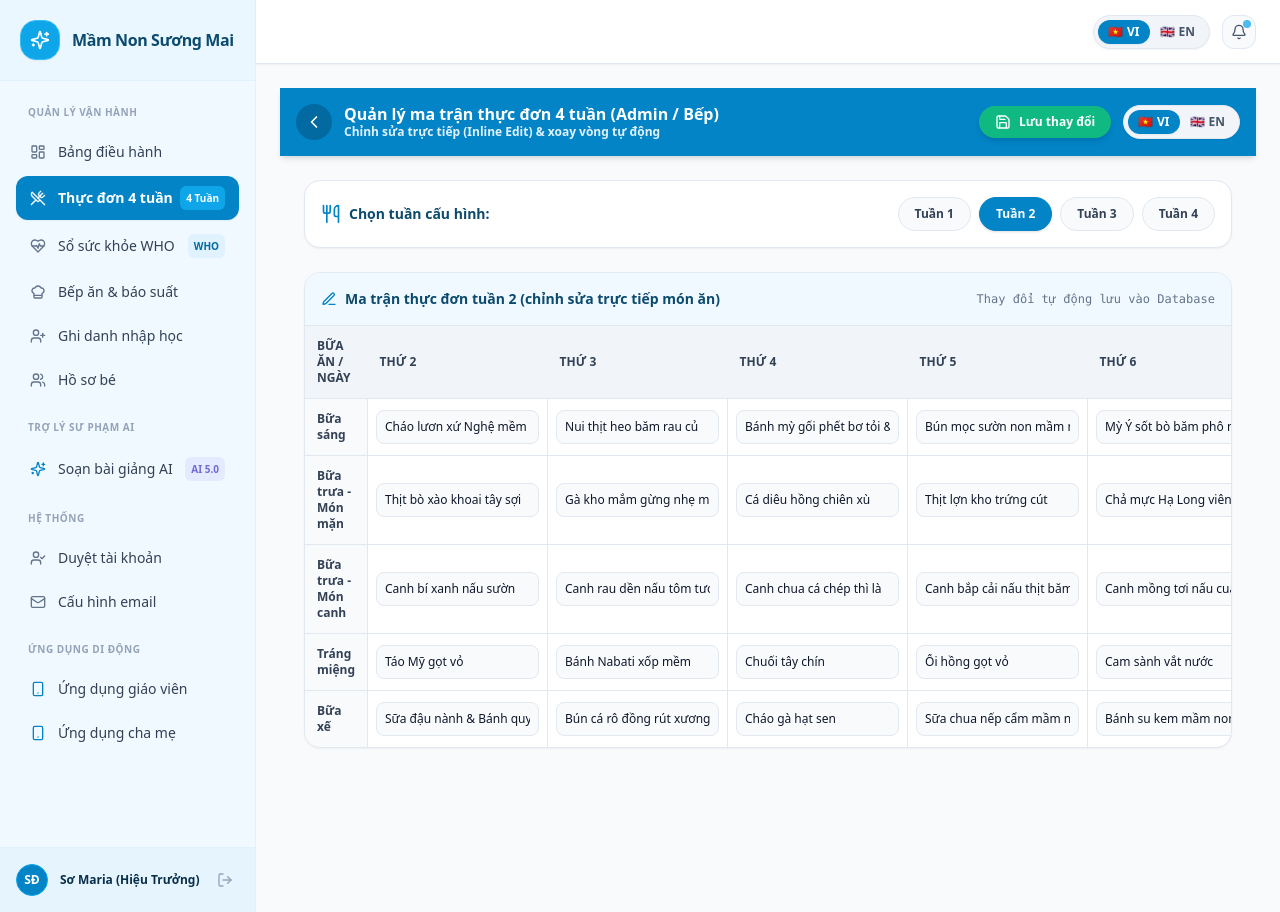
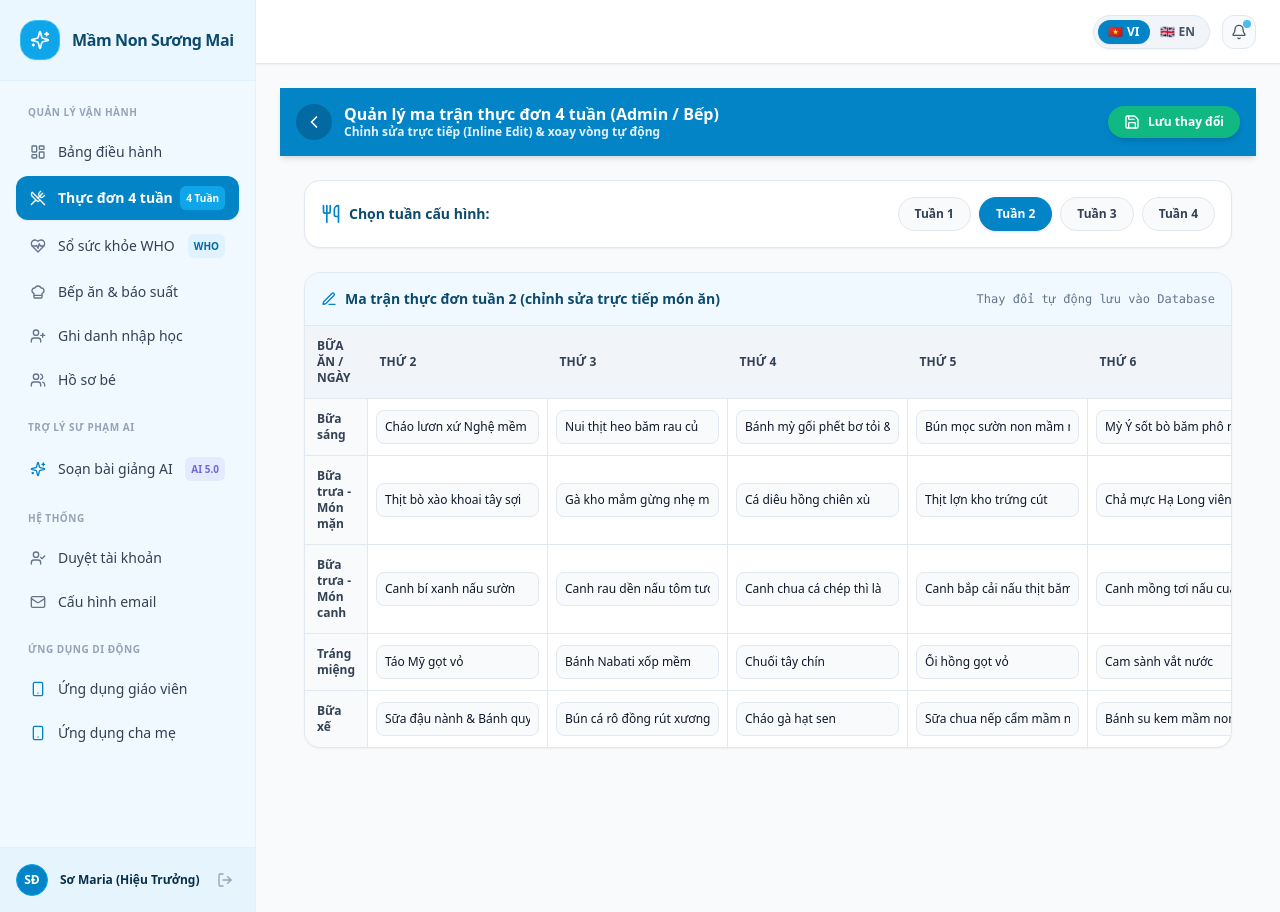
Before and after one commit to hejc108/preschool, a Next.js app: page /admin/menu in a window 1280 px wide. Built offline with nearby package versions, Linux system fonts and the light colour scheme.

Commit message:
fix: Remove duplicate LanguageSwitcher components from Admin page headers

```diff
--- a/src/app/admin/health/page.tsx
+++ b/src/app/admin/health/page.tsx
@@ -81,7 +81,6 @@ export default function AdminHealthPage() {
             <Save className="w-4 h-4" />
             <span>Lưu sổ sức khỏe lớp</span>
           </button>
-          <LanguageSwitcher />
         </div>
       </header>
 
--- a/src/app/admin/menu/page.tsx
+++ b/src/app/admin/menu/page.tsx
@@ -70,7 +70,6 @@ export default function AdminMenuPage() {
             <Save className="w-4 h-4" />
             <span>Lưu thay đổi</span>
           </button>
-          <LanguageSwitcher />
         </div>
       </header>
 
--- a/src/app/teacher/lesson-plans/new/page.tsx
+++ b/src/app/teacher/lesson-plans/new/page.tsx
@@ -288,8 +288,6 @@ export default function TeacherAILessonPlanNewPage() {
             <p className="text-xs text-sky-100 font-semibold">Tự động ghép khung chương trình, vẽ tranh minh họa & xuất slide trình chiếu</p>
           </div>
         </div>
-
-        <LanguageSwitcher />
       </header>
 
       {/* Main Workspace Split-Screen Container (Left 35%, Right 65%) */}
```
